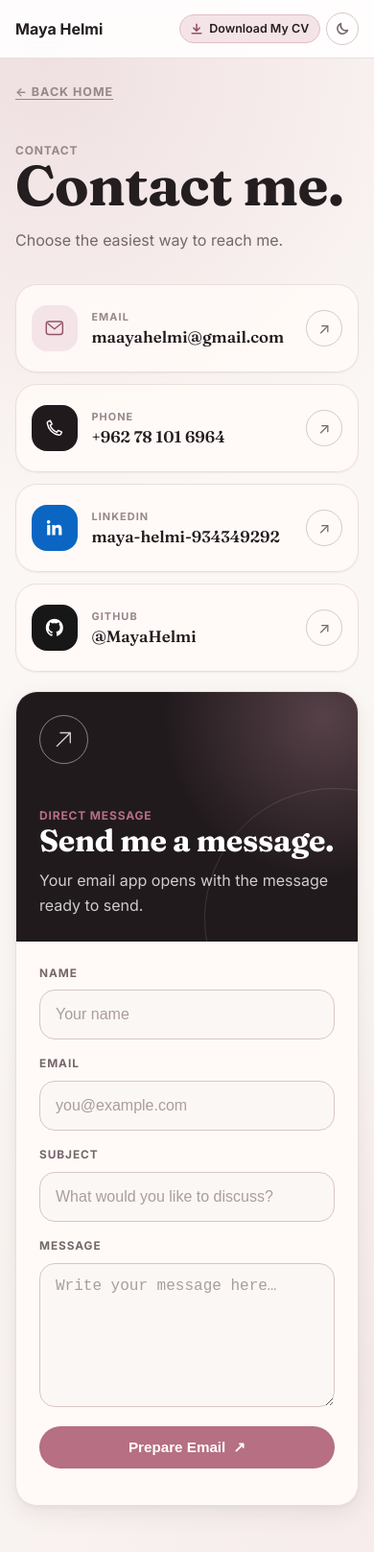
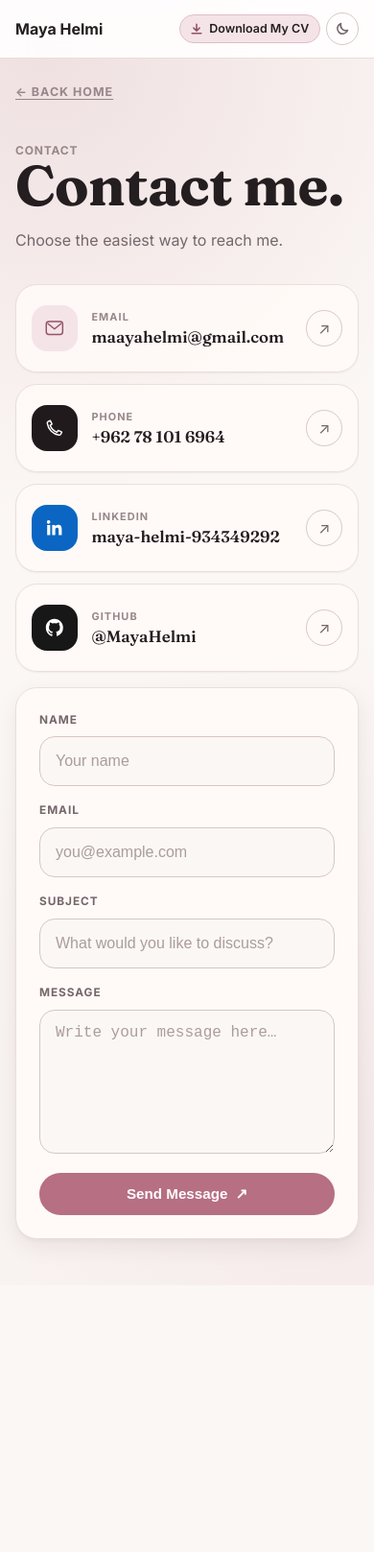
Before and after one commit to MayaHelmi/maya-portfolio, a website: page contact.html in a window 390 px wide. Shown: the whole page at 96% size. After the commit the page ends 1339 px from the top, so only its background shows below. Drawn offline with Linux system fonts and the light colour scheme.

Commit message:
Simplify contact layout and enable direct form submission

```diff
--- a/contact.html
+++ b/contact.html
@@ -14,8 +14,8 @@
   <link rel="preconnect" href="https://fonts.gstatic.com" crossorigin>
   <link rel="stylesheet" href="https://fonts.googleapis.com/css2?family=Inter:wght@400;500;600;700&family=Fraunces:opsz,wght@9..144,600;9..144,700&display=swap">
   <link rel="stylesheet" href="tailwind.css?v=20260907e">
-  <link rel="stylesheet" href="style.css?v=20261009nav1">
-  <script src="script.js?v=20261009contactform2"></script>
+  <link rel="stylesheet" href="style.css?v=20261009contactlayout1">
+  <script src="script.js?v=20261009contactlayout1"></script>
 </head>
 
 <body class="contact-visual-page">
@@ -56,6 +56,7 @@
         <p class="contact-intro-copy">Choose the easiest way to reach me.</p>
       </header>
 
+      <div class="contact-workspace">
       <section class="contact-links" aria-label="Ways to contact Maya Helmi">
         <a class="contact-row" href="mailto:maayahelmi@gmail.com">
           <span class="contact-row-icon contact-row-icon--email" aria-hidden="true">
@@ -115,23 +116,12 @@
         </a>
       </section>
 
-      <section class="contact-form-panel" aria-labelledby="contact-form-title">
-        <div class="contact-form-intro">
-          <span class="contact-form-icon" aria-hidden="true">
-            <svg viewBox="0 0 24 24" width="1em" height="1em" fill="none" stroke="currentColor"
-              stroke-width="1.6" stroke-linecap="round" stroke-linejoin="round">
-              <path d="M4 20 20 4M8 4h12v12" />
-            </svg>
-          </span>
-          <div>
-            <p class="kicker">Direct message</p>
-            <h2 id="contact-form-title">Send me a message.</h2>
-            <p>Your email app opens with the message ready to send.</p>
-          </div>
-        </div>
-
-        <form class="contact-message-form" action="mailto:maayahelmi@gmail.com" method="get"
-          data-contact-form>
+      <section class="contact-form-panel" aria-label="Send a message">
+        <form class="contact-message-form" action="https://formsubmit.co/maayahelmi@gmail.com" method="post">
+          <input type="hidden" name="_subject" value="New portfolio contact">
+          <input type="hidden" name="_template" value="table">
+          <input type="hidden" name="_next" value="https://mayahelmi.github.io/maya-portfolio/contact.html?sent=1">
+          <input class="contact-honeypot" type="text" name="_honey" tabindex="-1" autocomplete="off">
           <div class="contact-form-row">
             <label class="contact-field">
               <span>Name</span>
@@ -156,11 +146,11 @@
           </label>
 
           <div class="contact-form-submit">
-            <button class="btn primary-btn" type="submit">Prepare Email <span aria-hidden="true">↗</span></button>
-            <p class="contact-form-status" data-contact-form-status aria-live="polite"></p>
+            <button class="btn primary-btn" type="submit">Send Message <span aria-hidden="true">↗</span></button>
           </div>
         </form>
       </section>
+      </div>
 
     </div>
   </main>
--- a/script.js
+++ b/script.js
@@ -65,47 +65,6 @@ if (document.readyState === "complete") {
 }
 
 
-/* ============ Contact form ============ */
-
-/* This portfolio is hosted as a static site, so there is no server that can
-   send mail on a visitor's behalf. The form prepares a properly formatted
-   message and hands it to their email app instead. */
-function setUpContactForm() {
-  const form = document.querySelector("[data-contact-form]");
-  if (!form) return;
-
-  const status = form.querySelector("[data-contact-form-status]");
-
-  form.addEventListener("submit", function (event) {
-    event.preventDefault();
-
-    const formData = new FormData(form);
-    const name = String(formData.get("name") || "").trim();
-    const email = String(formData.get("email") || "").trim();
-    const subject = String(formData.get("subject") || "").trim();
-    const message = String(formData.get("message") || "").trim();
-    const body = [
-      "Hello Maya,",
-      "",
-      message,
-      "",
-      "From: " + name,
-      "Reply to: " + email
-    ].join("\n");
-    const mailto = "mailto:maayahelmi@gmail.com?subject=" + encodeURIComponent(subject)
-      + "&body=" + encodeURIComponent(body);
-
-    if (status) status.textContent = "Your email app should open now. Review the message, then press Send.";
-    window.location.href = mailto;
-  });
-}
-
-if (document.readyState === "loading") {
-  document.addEventListener("DOMContentLoaded", setUpContactForm, { once: true });
-} else {
-  setUpContactForm();
-}
-
 /* Runs when the sun/moon button is clicked. */
 function switchTheme() {
   const newTheme = page.dataset.theme === "dark" ? "light" : "dark";
--- a/style.css
+++ b/style.css
@@ -526,7 +526,14 @@ a:focus-visible, button:focus-visible {
   font-size: clamp(1rem, 2vw, 1.2rem);
 }
 
-.contact-links { display: grid; gap: .75rem; }
+.contact-workspace {
+  display: grid;
+  min-width: 0;
+  gap: clamp(1rem, 3vw, 1.5rem);
+  align-items: start;
+}
+
+.contact-links { display: grid; min-width: 0; gap: .75rem; }
 
 .contact-row {
   display: grid;
@@ -606,10 +613,7 @@ a:focus-visible, button:focus-visible {
 }
 
 .contact-form-panel {
-  display: grid;
   min-width: 0;
-  gap: 0;
-  margin-top: clamp(1.25rem, 3vw, 2rem);
   overflow: hidden;
   background: var(--card-bg);
   border: 1px solid var(--border);
@@ -617,58 +621,19 @@ a:focus-visible, button:focus-visible {
   box-shadow: var(--shadow-medium);
 }
 
-.contact-form-intro {
-  position: relative;
-  display: flex;
-  min-height: 260px;
-  padding: clamp(1.5rem, 4vw, 2.5rem);
-  overflow: hidden;
-  flex-direction: column;
-  justify-content: space-between;
-  overflow-wrap: anywhere;
-  color: rgba(255, 255, 255, .78);
-  background:
-    radial-gradient(circle at 90% 10%, rgba(209, 154, 170, .3), transparent 42%),
-    var(--dark-panel);
-}
-
-.contact-form-intro::after {
-  content: "";
-  position: absolute;
-  right: -7rem;
-  bottom: -7rem;
-  width: 17rem;
-  aspect-ratio: 1;
-  border: 1px solid rgba(255, 255, 255, .12);
-  border-radius: 50%;
-}
-
-.contact-form-icon {
-  display: grid;
-  width: 3.2rem;
-  aspect-ratio: 1;
-  place-items: center;
-  border: 1px solid rgba(255, 255, 255, .45);
-  border-radius: 50%;
-  font-size: 1.3rem;
-}
-
-.contact-form-intro .kicker { color: var(--pink); }
-
-.contact-form-intro h2 {
-  margin-bottom: .75rem;
-  color: #fff;
-  font-size: clamp(2rem, 5vw, 3.4rem);
-  line-height: 1;
-}
-
-.contact-form-intro p { max-width: 37ch; margin-bottom: 0; }
-
 .contact-message-form {
   display: grid;
   min-width: 0;
   gap: 1rem;
   padding: clamp(1.5rem, 4vw, 2.5rem);
+}
+
+.contact-honeypot {
+  position: absolute;
+  left: -10000px;
+  width: 1px;
+  height: 1px;
+  overflow: hidden;
 }
 
 .contact-form-row {
@@ -718,17 +683,9 @@ a:focus-visible, button:focus-visible {
 
 .contact-form-submit {
   display: flex;
-  gap: .9rem;
   margin-top: .25rem;
   align-items: center;
-  flex-wrap: wrap;
-}
-
-.contact-form-status {
-  flex: 1 1 240px;
-  margin: 0;
-  color: var(--text-soft);
-  font-size: .85rem;
+  justify-content: flex-end;
 }
 
 @media (min-width: 700px) {
@@ -737,8 +694,13 @@ a:focus-visible, button:focus-visible {
     align-items: end;
   }
 
-  .contact-form-panel { grid-template-columns: minmax(260px, .75fr) minmax(0, 1.25fr); }
   .contact-form-row { grid-template-columns: repeat(2, minmax(0, 1fr)); }
+}
+
+@media (min-width: 900px) {
+  .contact-workspace {
+    grid-template-columns: minmax(300px, .9fr) minmax(0, 1.1fr);
+  }
 }
 
 @media (max-width: 699px) {
```
